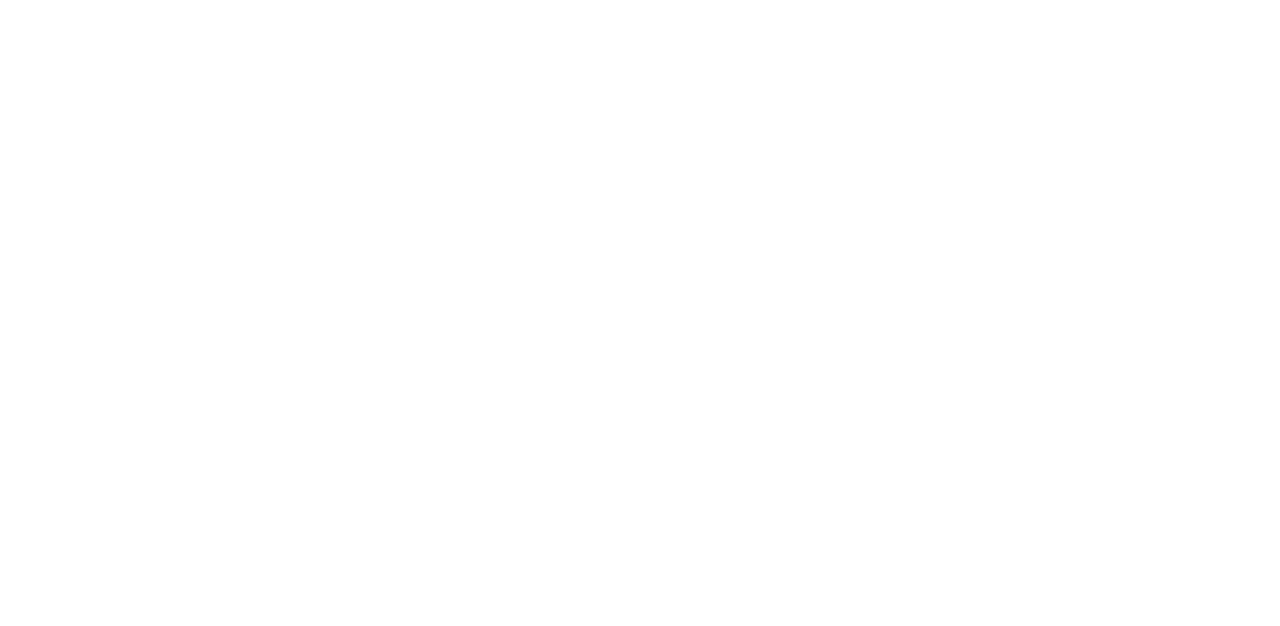
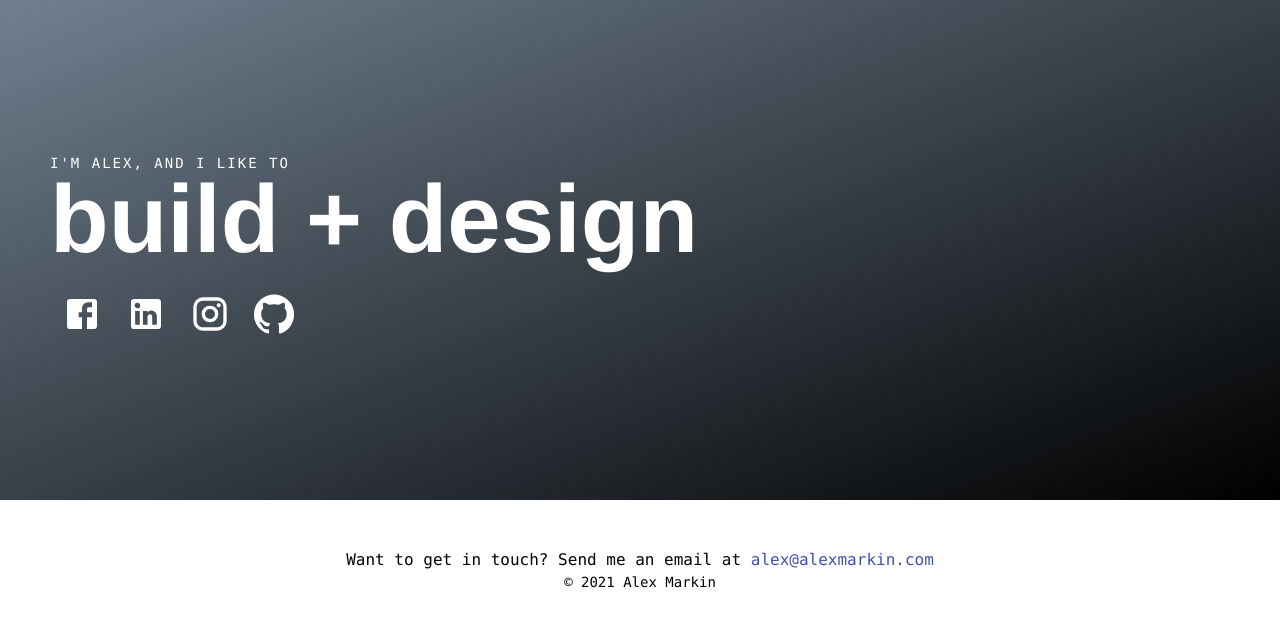
Before and after one commit to alex-mark/portfolio, a Next.js app in the folder new/: page / in a window 1280 px wide. Shown: the top 626 px of the page. Built offline with nearby package versions, Linux system fonts and the light colour scheme.

Commit message:
Add social buttons

```diff
--- /dev/null
+++ b/new/components/Contacts.tsx
@@ -0,0 +1,42 @@
+import styled from "@emotion/styled";
+import Link from "@material-ui/core/Link";
+import React from "react";
+
+interface ContactsProps {}
+
+const Contacts = ({}) => {
+  return (
+    <Container>
+      <Text>
+        Want to get in touch? Send me an email at{" "}
+        <Link type="email" href="mailto:alex@alexmarkin.com">
+          alex@alexmarkin.com
+        </Link>
+      </Text>
+      <SecondaryText>© 2021 Alex Markin</SecondaryText>
+    </Container>
+  );
+};
+
+export default Contacts;
+
+const Container = styled.div`
+  display: flex;
+  flex-direction: column;
+  justify-content: center;
+  align-items: center;
+  padding: 48px;
+`;
+const Text = styled.p`
+  font-size: 1rem;
+  font-family: "Fira Mono", Menlo, monospace;
+  font-weight: 400;
+  line-height: 1.5;
+  text-align: center;
+`;
+const SecondaryText = styled.p`
+  font-size: 0.875rem;
+  font-family: "Fira Mono", Menlo, monospace;
+  font-weight: 500;
+  line-height: 1.57;
+`;
--- /dev/null
+++ b/new/components/Heading.tsx
@@ -0,0 +1,40 @@
+import styled from "@emotion/styled";
+import React from "react";
+import SocialButtons from "./SocialButtons";
+
+interface HeadingProps {}
+
+const Heading = ({}) => {
+  return (
+    <Container>
+      <Text>{"I'm Alex, and I like to"}</Text>
+      <Header>build + design</Header>
+      <SocialButtons style={{ marginTop: "15px" }} />
+    </Container>
+  );
+};
+
+export default Heading;
+
+const Container = styled.div`
+  display: flex;
+  flex-direction: column;
+  justify-content: center;
+  height: 500px;
+  padding: 50px;
+  background-image: linear-gradient(to bottom right, slategrey, black);
+  color: white;
+`;
+const Text = styled.p`
+  font-size: 0.875rem;
+  font-weight: 500;
+  font-family: "Fira Mono", Menlo, monospace;
+  letter-spacing: 2px;
+  text-transform: uppercase;
+`;
+const Header = styled.h1`
+  font-size: 6rem;
+  font-family: "Helvetica Neue", Helvetica, sans-serif;
+  font-weight: 700;
+  line-height: 1;
+`;
--- /dev/null
+++ b/new/components/PortfolioGrid.tsx
@@ -0,0 +1,9 @@
+import React from "react";
+
+interface PortfolioGridProps {}
+
+const PortfolioGrid = ({}) => {
+  return <div></div>;
+};
+
+export default PortfolioGrid;
--- /dev/null
+++ b/new/components/ProjectCard.tsx
@@ -0,0 +1,9 @@
+import React from "react";
+
+interface ProjectCardProps {}
+
+const ProjectCard = ({}) => {
+  return <div></div>;
+};
+
+export default ProjectCard;
--- /dev/null
+++ b/new/components/SocialButtons.tsx
@@ -0,0 +1,65 @@
+import styled from "@emotion/styled";
+import { IconButton } from "@material-ui/core";
+import FacebookIcon from "@material-ui/icons/Facebook";
+import GitHubIcon from "@material-ui/icons/GitHub";
+import InstagramIcon from "@material-ui/icons/Instagram";
+import LinkedInIcon from "@material-ui/icons/LinkedIn";
+import React from "react";
+
+interface SocialButtonsProps {
+  style?: React.CSSProperties;
+}
+
+const socialData = [
+  {
+    name: "facebook",
+    url: "https://www.facebook.com/alexandr.markin.9/",
+    Icon: FacebookIcon,
+  },
+  {
+    name: "linkedin",
+    url: "https://www.linkedin.com/in/alex-mark-in/",
+    Icon: LinkedInIcon,
+  },
+  {
+    name: "instagram",
+    url: "https://www.instagram.com/alexmark_in/",
+    Icon: InstagramIcon,
+  },
+  {
+    name: "github",
+    url: "https://github.com/alex-mark",
+    Icon: GitHubIcon,
+  },
+];
+
+const SocialButtons = ({ style }: SocialButtonsProps) => {
+  return (
+    <Row style={style}>
+      <div style={{}}></div>
+      {socialData.map((s, index) => (
+        <a
+          key={index}
+          href={s.url}
+          //  target="_blank" rel="noopener noreferrer"
+        >
+          <SocialButton color="inherit" aria-label={s.name}>
+            <s.Icon style={{ fontSize: 40 }} />
+          </SocialButton>
+        </a>
+      ))}
+    </Row>
+  );
+};
+
+export default SocialButtons;
+
+const Row = styled.div`
+  display: flex;
+`;
+const SocialButton = styled(IconButton)`
+  color: #fff;
+  &:hover {
+    background-color: #888888;
+  }
+`;
--- a/new/package.json
+++ b/new/package.json
@@ -10,6 +10,9 @@
   },
   "dependencies": {
     "@emotion/react": "^11.4.0",
+    "@emotion/styled": "^11.3.0",
+    "@material-ui/core": "^4.11.4",
+    "@material-ui/icons": "^4.11.2",
     "next": "11.0.1",
     "react": "17.0.2",
     "react-dom": "17.0.2"
--- a/new/pages/_app.tsx
+++ b/new/pages/_app.tsx
@@ -1,7 +1,12 @@
-import '../styles/globals.css'
-import type { AppProps } from 'next/app'
+import { StylesProvider } from "@material-ui/core/styles";
+import type { AppProps } from "next/app";
+import "../styles/globals.css";
 
 function MyApp({ Component, pageProps }: AppProps) {
-  return <Component {...pageProps} />
+  return (
+    <StylesProvider injectFirst>
+      <Component {...pageProps} />
+    </StylesProvider>
+  );
 }
-export default MyApp
+export default MyApp;
--- a/new/pages/index.tsx
+++ b/new/pages/index.tsx
@@ -1,13 +1,20 @@
+import React from "react";
+import Contacts from "../components/Contacts";
+import Heading from "../components/Heading";
+import PortfolioGrid from "../components/PortfolioGrid";
+import ProjectCard from "../components/ProjectCard";
+
 const Home = () => {
   return (
     <div>
-    {/* Heading */}
-    {/* Lima */}
-    {/* Winemap.me */}
-    {/* Portfolio projects */}
-    {/* Contacts */}
+      <Heading />
+      <ProjectCard />
+      {/* Lima */}
+      {/* Winemap.me */}
+      <PortfolioGrid />
+      <Contacts />
     </div>
-  )
-}
+  );
+};
 
-export default Home
+export default Home;
--- a/new/styles/globals.css
+++ b/new/styles/globals.css
@@ -13,4 +13,5 @@
 
 * {
   box-sizing: border-box;
+  margin: 0;
 }
```
Also changed, not shown: 1 other file (tests, documents, lock files or other folders).
